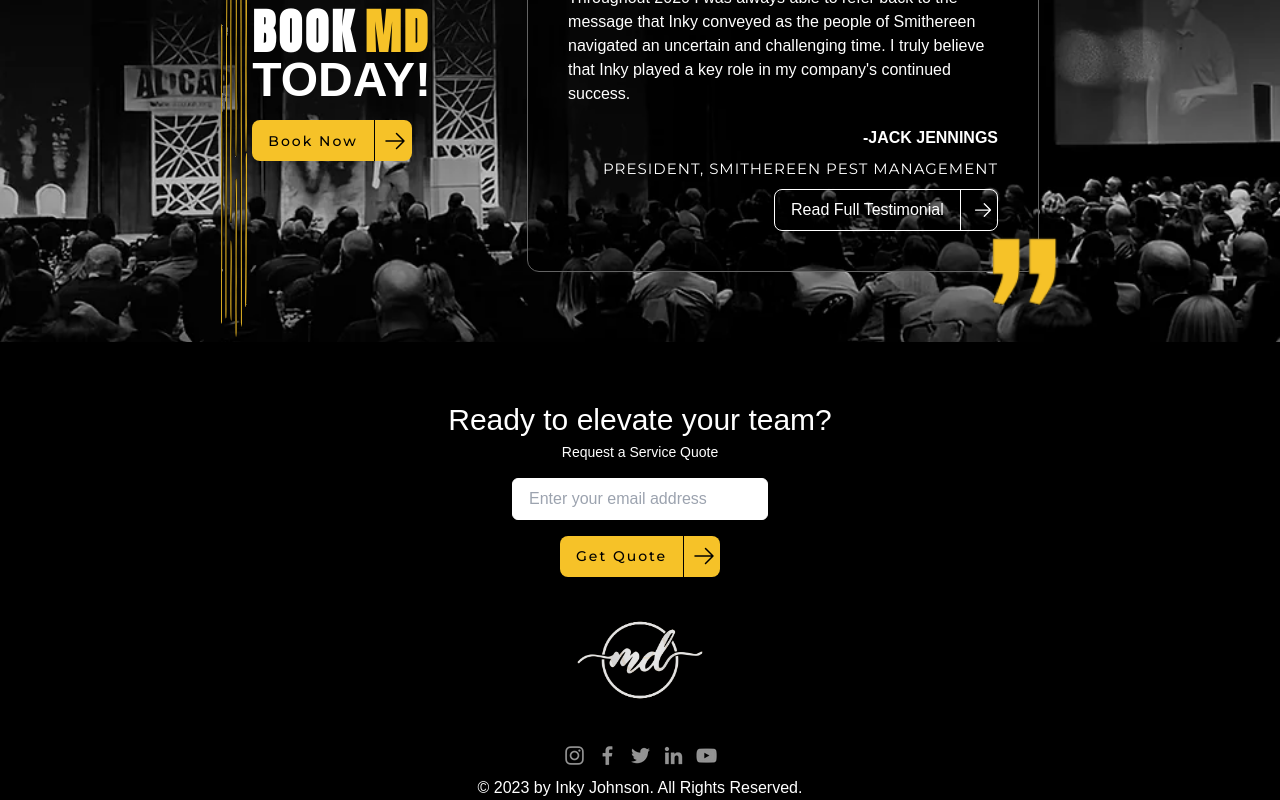
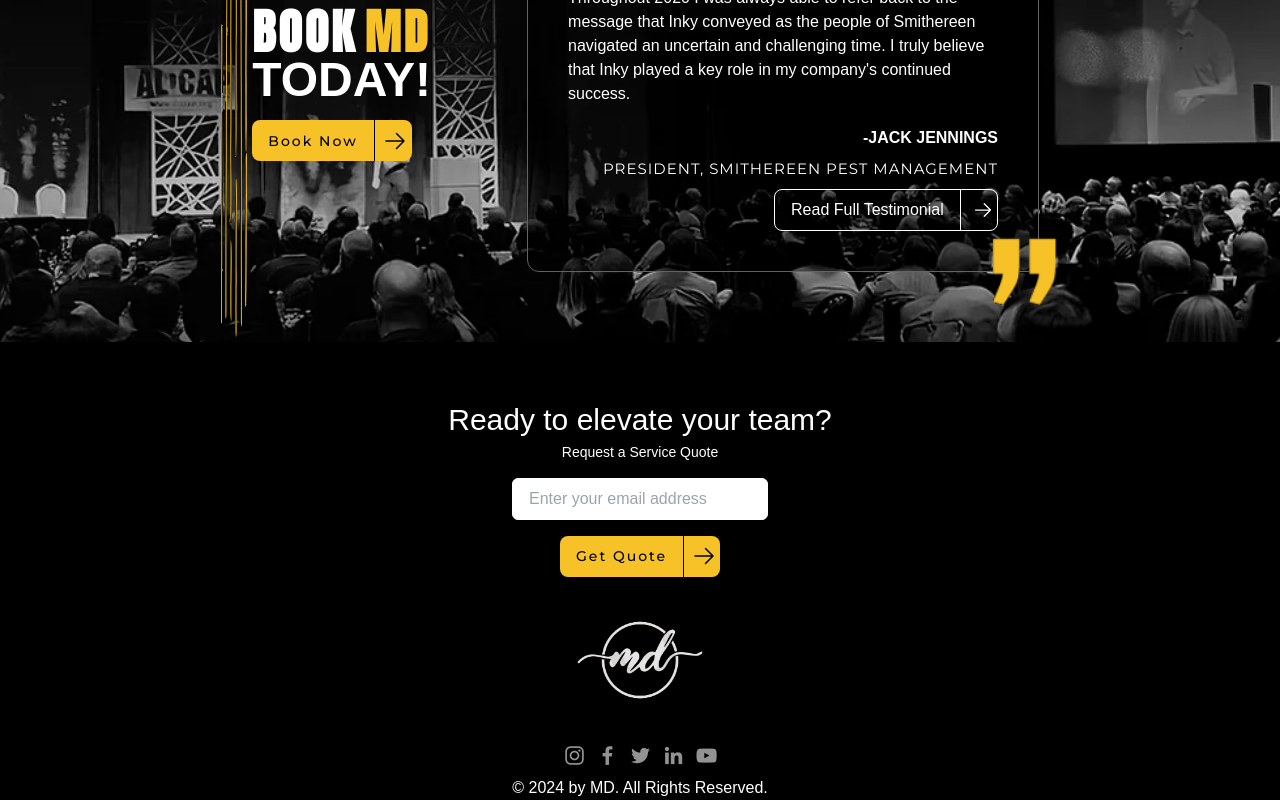
Before and after one commit to allanXQ/inky-ui, a React (Vite) app: page /home in a window 1280 px wide. Shown: the part 3077-3877 px from the top of the page. Built offline with nearby package versions, Linux system fonts and the light colour scheme; no server answers.

Commit message:
update copyright

```diff
--- a/src/Layouts/index.jsx
+++ b/src/Layouts/index.jsx
@@ -198,7 +198,7 @@ const Layout = () => {
             <img src="./yt.webp" alt="YouTube" />
           </div>
           <p className="text-white text-center">
-            © 2023 by Inky Johnson. All Rights Reserved.
+            © 2024 by MD. All Rights Reserved.
           </p>
         </footer>
       </div>
```
